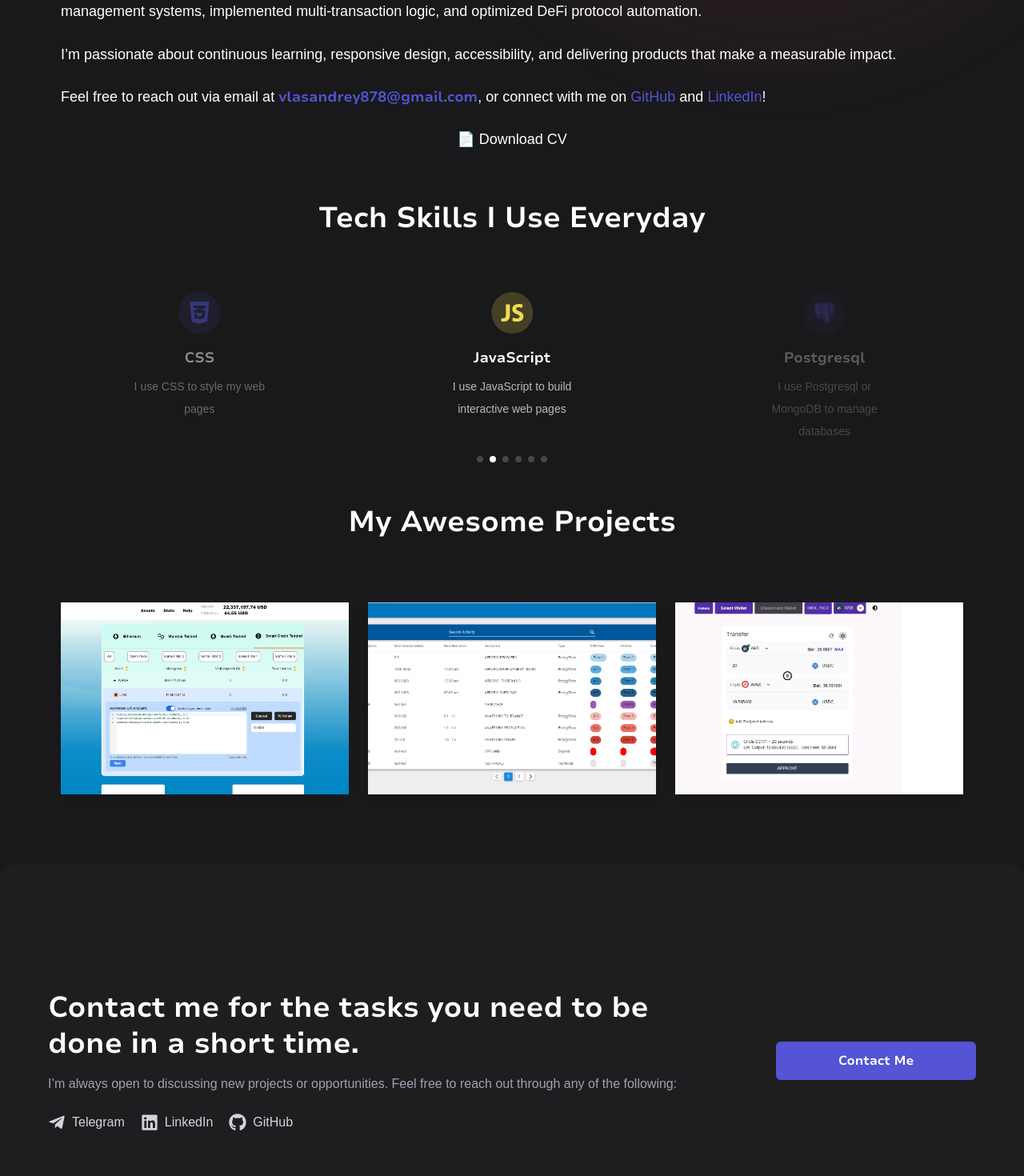
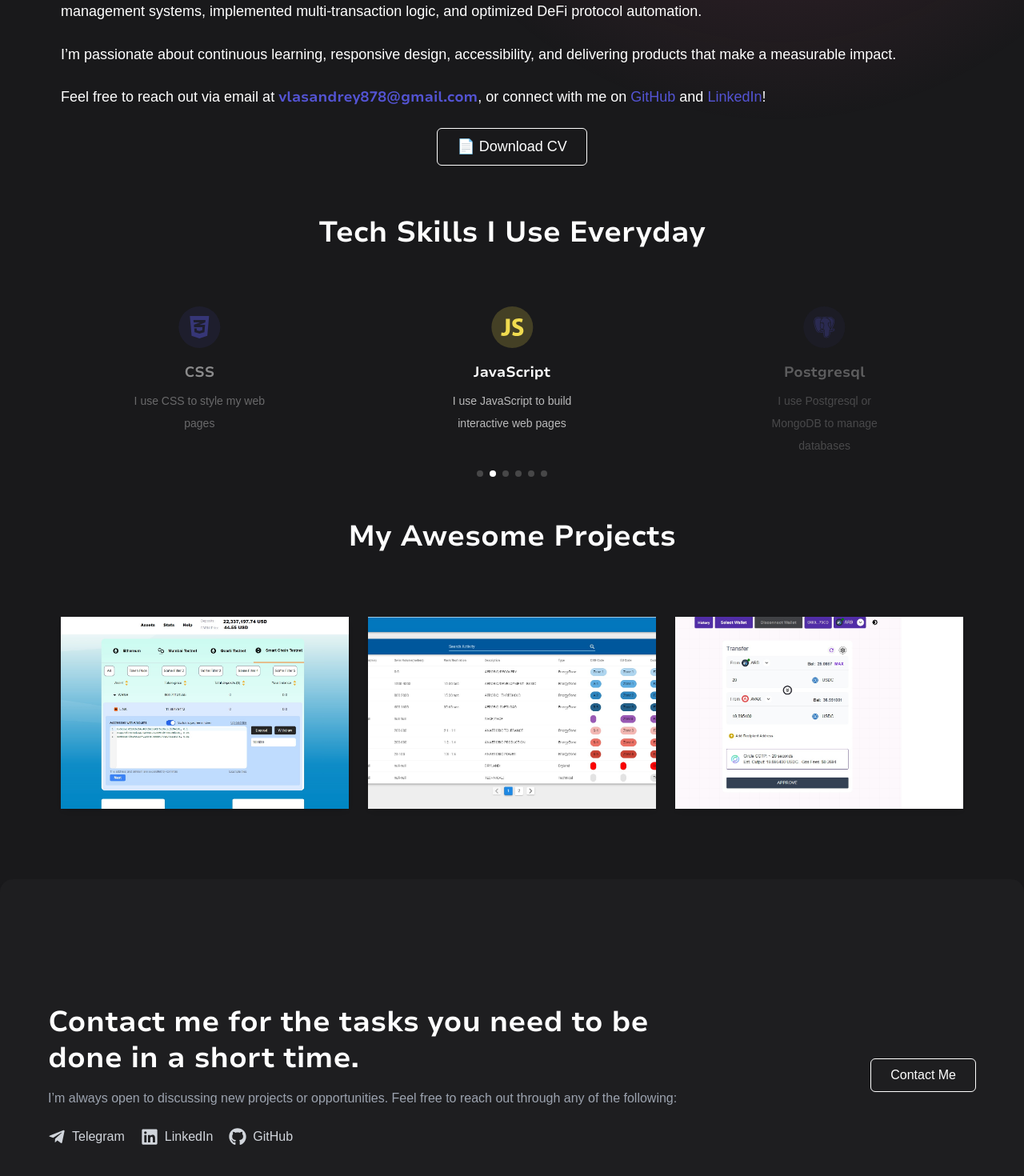
Before and after one commit to Andryxatt/portfolio, a React (Vite) app: page /#/ in a window 1280 px wide. Shown: the part 861-2331 px from the top of the page at 80% size. Built offline with nearby package versions, Linux system fonts and the light colour scheme; a web font is replaced by a local one.

Commit message:
fixed links

```diff
--- a/src/components/Banner.jsx
+++ b/src/components/Banner.jsx
@@ -51,8 +51,9 @@ const Banner = () => {
             </a>
             !
           </p>
-          <div className="mt-8 text-center">
+          <div className="mt-8 flex justify-center">
             <a
+             className="max-w-[200px] border border-white rounded-md px-6 py-2 mt-4 md:mt-0 hidden md:block cursor-pointer"
               href={`${import.meta.env.VITE_BASE_URL}Andrii_Vlasiuk_CV_2025.pdf`}
               download
             >
--- a/src/components/ContactMe.jsx
+++ b/src/components/ContactMe.jsx
@@ -74,7 +74,7 @@ const ContactMe = () => {
           {/* Соціальні посилання */}
           <div className="flex gap-5 mt-2">
             <a
-              href="https://t.me/yourtelegramusername"
+              href="https://web.telegram.org/k/#@Andryxatt"
               target="_blank"
               rel="noopener noreferrer"
               className="flex items-center gap-2 text-gray-300 hover:text-primary transition duration-300"
@@ -82,7 +82,7 @@ const ContactMe = () => {
               <FaTelegramPlane size={22} /> Telegram
             </a>
             <a
-              href="https://www.linkedin.com/in/yourlinkedinprofile/"
+              href="https://www.linkedin.com/in/andrii-vlasiuk-eng/"
               target="_blank"
               rel="noopener noreferrer"
               className="flex items-center gap-2 text-gray-300 hover:text-primary transition duration-300"
@@ -90,7 +90,7 @@ const ContactMe = () => {
               <FaLinkedin size={22} /> LinkedIn
             </a>
             <a
-              href="https://github.com/yourgithub"
+              href="https://github.com/Andryxatt"
               target="_blank"
               rel="noopener noreferrer"
               className="flex items-center gap-2 text-gray-300 hover:text-primary transition duration-300"
@@ -103,7 +103,7 @@ const ContactMe = () => {
         {/* Кнопка “Contact Me” */}
         <button
           onClick={() => setIsOpen(true)}
-          className="bg-primary hover:opacity-80 text-white py-3 px-6 rounded-md font-bold cursor-pointer transition duration-300 w-[250px]"
+          className="max-w-[200px] border border-white rounded-md px-6 py-2 mt-4 md:mt-0 hidden md:block cursor-pointer"
         >
           Contact Me
         </button>
--- a/src/components/Logo.jsx
+++ b/src/components/Logo.jsx
@@ -1,9 +1,7 @@
-// import PortfolioLogo from '../assets/PortfolioLogo.png'
 const Logo = () => {
     return (
         <div className="flex flex-row">
-            {/* <img src={PortfolioLogo} alt="Logo" className="w-10 h-10"/> */}
-            <span className="font-bold text-xl font-bold">V A</span>
+            <span className=" text-xl font-bold">V A</span>
         </div>
     )
 }
```
